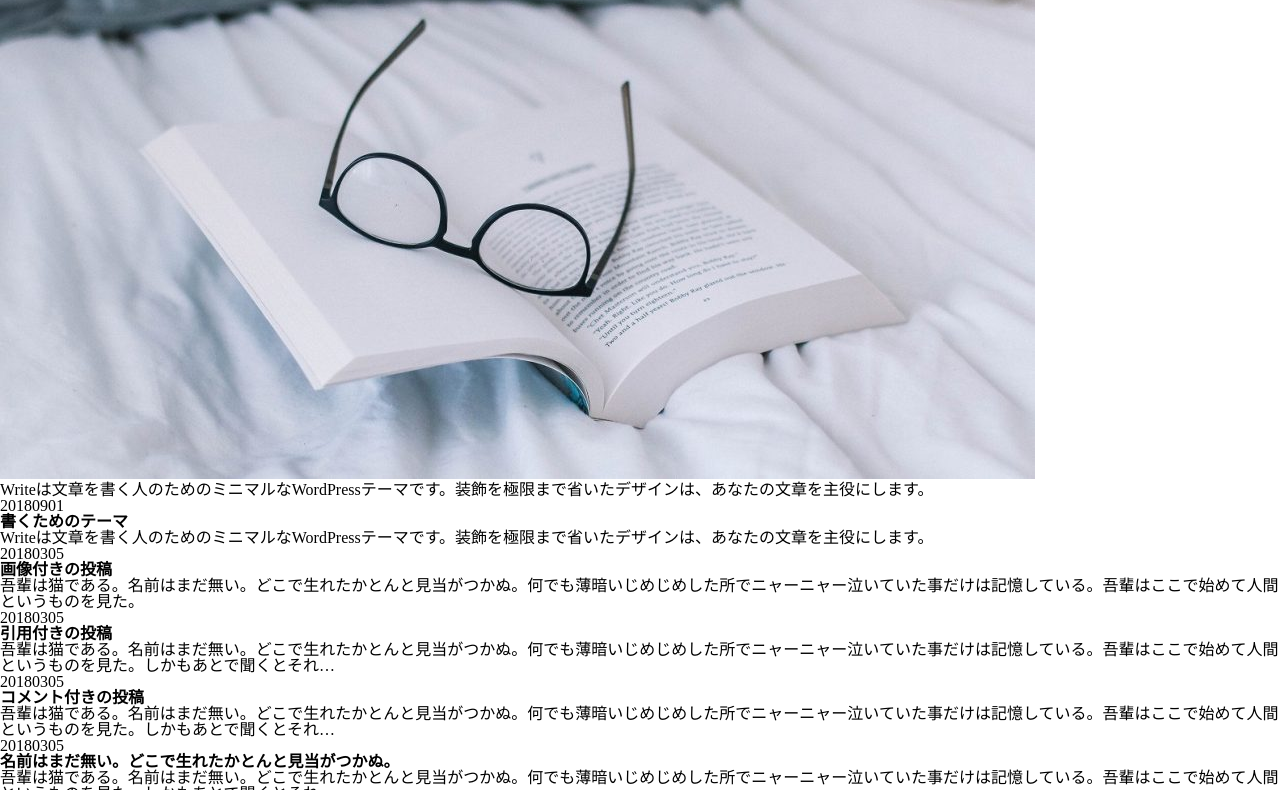
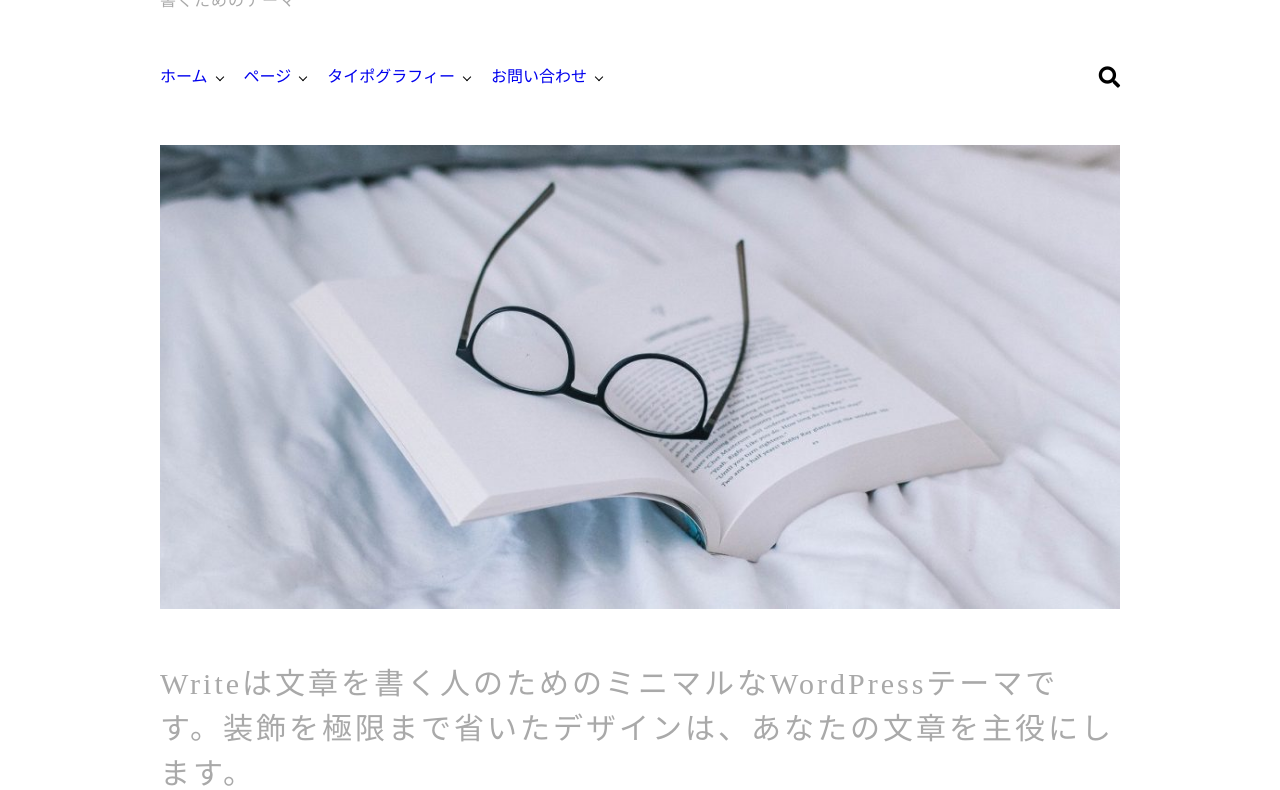
Before and after one commit to rimk1010/Write, a plain HTML site: page index.html in a window 1280 px wide. Shown: the part 117-907 px from the top of the page. Drawn offline with Linux system fonts and the light colour scheme.

Commit message:
Second Commit
Second Commit

```diff
--- a/css/style.css
+++ b/css/style.css
@@ -0,0 +1,131 @@
+@charset "UTF-8";
+
+html {
+    font-size: 62.5%;
+}
+
+body {
+    width: 75%;
+    margin: 7rem auto;
+}
+
+header {
+    font-size: 1.6rem;
+}
+
+.title_title {
+    font-size: 3rem;
+    font-weight: bold;
+    margin-bottom: 1rem;
+}
+
+.title_sub {
+    color: darkgray;
+    letter-spacing: 1px;
+}
+
+.navigation {
+    margin: 5rem 0;
+    position: relative;
+}
+
+.navigation_search {
+    position: absolute;
+    top: 1rem;
+    right: 0;
+}
+
+.navigation_container_item {
+    display: inline-block;
+    padding: 1rem 2rem 1rem 0;
+    margin-right: 1.2rem;
+    position: relative;
+}
+
+.navigation_container_item a {
+    text-decoration: none;
+    width: 100%;
+}
+
+.navigation_container_item a::after {
+    content: "";
+    display: block;
+    position: absolute;
+    top: 1.5rem;
+    right: 0.5rem;
+    width: 5px;
+    height: 5px;
+    border-top: 1px solid #000;
+    border-right: 1px solid #000;
+    transform: rotate(135deg);
+}
+
+.main_image {
+    margin: 5rem 0;
+}
+
+.main_image_img {
+    max-width: 100%;
+}
+
+.main_text {
+    margin: 5rem 0 10rem;
+    font-size: 3rem;
+    color: darkgray;
+}
+
+.main_text_text {
+    letter-spacing: 3px;
+    line-height: 1.5;
+}
+
+.main_content {
+    margin: 10rem 0;
+}
+
+.main_content_box {
+    margin: 5rem 0;
+    font-size: 1.6rem;
+}
+
+.main_content_box_box {
+    list-style-type: none;
+    margin: 5rem 0 10rem;
+}
+
+.main_content_box_box_date {
+    display: block;
+    margin-bottom: 2rem;
+    color: darkgray;
+}
+
+.main_content_box_box_title {
+    margin-bottom: 2rem;
+    font-size: 2rem;
+}
+
+.main_content_box_box_text {
+    color: darkgray;
+    letter-spacing: 1.5px;
+    line-height: 1.5;
+}
+
+.main_content_forward_item {
+    list-style-type: none;
+    display: inline-block;
+    margin-right: 1rem;
+}
+
+.main_content_forward_item a {
+    display: block;
+    font-size: 1.2rem;
+    padding: 2rem;
+    border: 1px solid #000;
+    text-align: center;
+    text-decoration: none;
+    font-weight: bold;
+}
+
+.is_forward_active {
+    background-color: darkgray;
+}
--- a/index.html
+++ b/index.html
@@ -6,6 +6,7 @@
 
         <link rel="stylesheet" href="./css/reset.css">
         <link rel="stylesheet" href="./css/style.css">
+        <link rel="stylesheet" href="https://use.fontawesome.com/releases/v5.6.3/css/all.css">
     </head>
     <body>
         <header>
@@ -20,6 +21,7 @@
                     <li class="navigation_container_item"><a href="#">タイポグラフィー</a></li>
                     <li class="navigation_container_item"><a href="#">お問い合わせ</a></li>
                 </ul>
+                <i class="fas fa-search fa-lg navigation_search"></i>
             </nav>
         </header>
         <main class="main">
@@ -60,6 +62,13 @@
                         <h2 class="main_content_box_box_title">名前はまだ無い。どこで生れたかとんと見当がつかぬ。</h2>
                         <p class="main_content_box_box_text">吾輩は猫である。名前はまだ無い。どこで生れたかとんと見当がつかぬ。何でも薄暗いじめじめした所でニャーニャー泣いていた事だけは記憶している。吾輩はここで始めて人間というものを見た。しかもあとで聞くとそれ…</p>
                     </li>
+                </ul>
+
+                <ul class="main_content_forward">
+                    <li class="main_content_forward_item is_forward_active"><a href="#">1</a></li>
+                    <li class="main_content_forward_item"><a href="#">2</a></li>
+                    <li class="main_content_forward_item"><a href="#">3</a></li>
+                    <li class="main_content_forward_item"><a href="#">次へ</a></li>
                 </ul>
             </div>
             <div class="main_footer">
```
